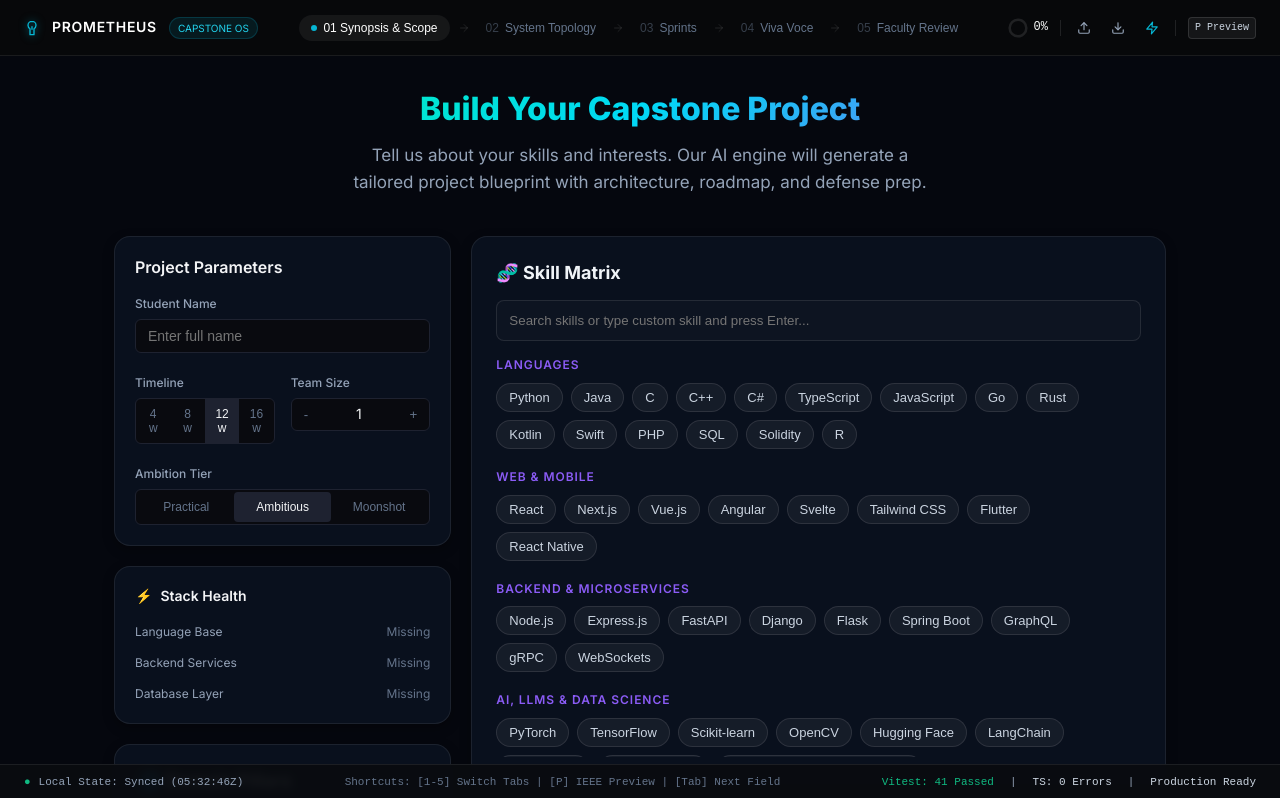
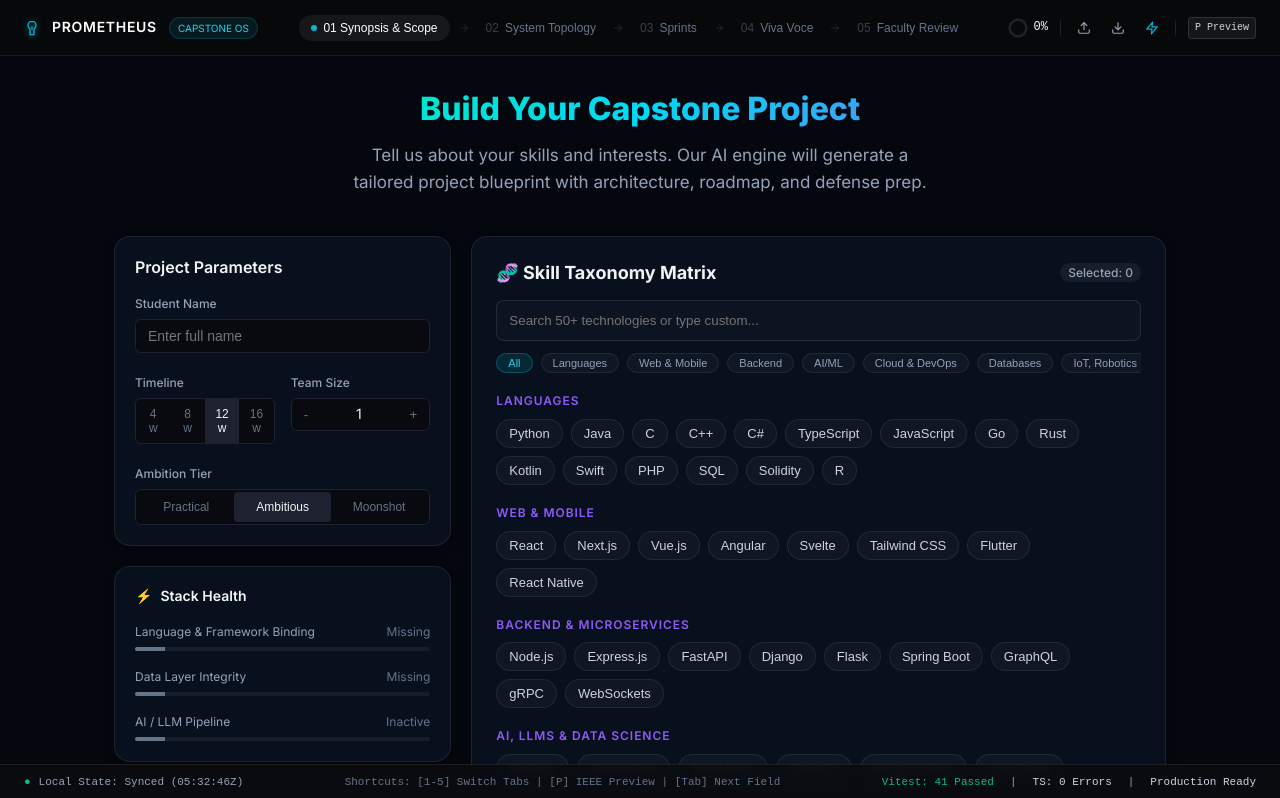
Before and after one commit to raj4393/Project-Prometheus, a React (Vite) app: page / in a window 1280 px wide. Shown: the top 798 px of the page. Built offline with nearby package versions, Linux system fonts and the light colour scheme.

Commit message:
feat: complete UI/UX overhaul with bento layout, hairline borders, and micro-interactions

```diff
--- a/src/App.tsx
+++ b/src/App.tsx
@@ -383,31 +383,42 @@ export default function App(): React.JSX.Element {
                   <h3 style={{ color: '#f3f4f6', fontSize: '0.875rem', fontWeight: 600, marginTop: 0, marginBottom: '1rem', display: 'flex', alignItems: 'center', gap: '0.5rem' }}>
                     <span style={{ color: '#06b6d4' }}>⚡</span> Stack Health
                   </h3>
-                  <div style={{ display: 'flex', flexDirection: 'column', gap: '0.75rem', fontSize: '0.75rem' }}>
+                  <div style={{ display: 'flex', flexDirection: 'column', gap: '1rem', fontSize: '0.75rem' }}>
+                    <div style={{ display: 'flex', flexDirection: 'column', gap: '0.375rem' }}>
                       <div style={{ display: 'flex', justifyContent: 'space-between' }}>
-                      <span style={{ color: '#94a3b8' }}>Language Base</span>
+                        <span style={{ color: '#94a3b8' }}>Language & Framework Binding</span>
                         <span style={{ color: skills.some(s => SKILL_GROUPS[0].skills.includes(s.tag)) ? '#10b981' : '#64748b' }}>
-                        {skills.some(s => SKILL_GROUPS[0].skills.includes(s.tag)) ? 'Covered' : 'Missing'}
+                          {skills.some(s => SKILL_GROUPS[0].skills.includes(s.tag)) ? 'Active' : 'Missing'}
                         </span>
                       </div>
+                      <div style={{ height: '4px', background: 'rgba(255,255,255,0.06)', borderRadius: '2px', overflow: 'hidden' }}>
+                        <div style={{ height: '100%', width: skills.some(s => SKILL_GROUPS[0].skills.includes(s.tag)) ? '100%' : '10%', background: skills.some(s => SKILL_GROUPS[0].skills.includes(s.tag)) ? '#10b981' : '#64748b', transition: 'all 0.3s ease' }} />
+                      </div>
+                    </div>
+
+                    <div style={{ display: 'flex', flexDirection: 'column', gap: '0.375rem' }}>
                       <div style={{ display: 'flex', justifyContent: 'space-between' }}>
-                      <span style={{ color: '#94a3b8' }}>Backend Services</span>
-                      <span style={{ color: skills.some(s => SKILL_GROUPS[2].skills.includes(s.tag)) ? '#10b981' : '#64748b' }}>
-                        {skills.some(s => SKILL_GROUPS[2].skills.includes(s.tag)) ? 'Covered' : 'Missing'}
+                        <span style={{ color: '#94a3b8' }}>Data Layer Integrity</span>
+                        <span style={{ color: skills.some(s => SKILL_GROUPS[5].skills.includes(s.tag)) ? '#10b981' : '#64748b' }}>
+                          {skills.some(s => SKILL_GROUPS[5].skills.includes(s.tag)) ? 'Configured' : 'Missing'}
                         </span>
                       </div>
+                      <div style={{ height: '4px', background: 'rgba(255,255,255,0.06)', borderRadius: '2px', overflow: 'hidden' }}>
+                        <div style={{ height: '100%', width: skills.some(s => SKILL_GROUPS[5].skills.includes(s.tag)) ? '100%' : '10%', background: skills.some(s => SKILL_GROUPS[5].skills.includes(s.tag)) ? '#10b981' : '#64748b', transition: 'all 0.3s ease' }} />
+                      </div>
+                    </div>
+
+                    <div style={{ display: 'flex', flexDirection: 'column', gap: '0.375rem' }}>
                       <div style={{ display: 'flex', justifyContent: 'space-between' }}>
-                      <span style={{ color: '#94a3b8' }}>Database Layer</span>
-                      <span style={{ color: skills.some(s => SKILL_GROUPS[5].skills.includes(s.tag)) ? '#10b981' : '#64748b' }}>
-                        {skills.some(s => SKILL_GROUPS[5].skills.includes(s.tag)) ? 'Covered' : 'Missing'}
+                        <span style={{ color: '#94a3b8' }}>AI / LLM Pipeline</span>
+                        <span style={{ color: skills.some(s => SKILL_GROUPS[3].skills.includes(s.tag)) ? (skills.some(s => SKILL_GROUPS[2].skills.includes(s.tag)) ? '#10b981' : '#F59E0B') : '#64748b' }}>
+                          {skills.some(s => SKILL_GROUPS[3].skills.includes(s.tag)) ? (skills.some(s => SKILL_GROUPS[2].skills.includes(s.tag)) ? 'Ready' : 'Missing Backend') : 'Inactive'}
                         </span>
                       </div>
-
-                    {skills.some(s => SKILL_GROUPS[3].skills.includes(s.tag)) && !skills.some(s => SKILL_GROUPS[2].skills.includes(s.tag)) && (
-                      <div style={{ marginTop: '0.5rem', padding: '0.5rem', background: 'rgba(245, 158, 11, 0.1)', border: '1px solid rgba(245, 158, 11, 0.2)', borderRadius: '4px', color: '#F59E0B' }}>
-                        ⚠️ AI detected without backend. Add FastAPI or Python API.
+                      <div style={{ height: '4px', background: 'rgba(255,255,255,0.06)', borderRadius: '2px', overflow: 'hidden' }}>
+                        <div style={{ height: '100%', width: skills.some(s => SKILL_GROUPS[3].skills.includes(s.tag)) ? (skills.some(s => SKILL_GROUPS[2].skills.includes(s.tag)) ? '100%' : '50%') : '10%', background: skills.some(s => SKILL_GROUPS[3].skills.includes(s.tag)) ? (skills.some(s => SKILL_GROUPS[2].skills.includes(s.tag)) ? '#10b981' : '#F59E0B') : '#64748b', transition: 'all 0.3s ease' }} />
                       </div>
-                    )}
+                    </div>
                   </div>
                 </SurfaceCard>
 
--- a/src/index.css
+++ b/src/index.css
@@ -10,8 +10,8 @@
 :root {
   /* Backgrounds */
   --bg-deep-space: #090a0f;
-  --bg-card: #11131a;
-  --bg-card-hover: #161922;
+  --bg-card: #0f1117;
+  --bg-card-hover: #131620;
 
   /* Borders */
   --border-subtle: #1e2230;
@@ -82,9 +82,14 @@ body {
   overflow-x: hidden;
 }
 
-/* Removed glowing grid background pattern to reduce visual noise */
+/* Radial gradient background accent */
 body::before {
-  display: none;
+  content: '';
+  position: fixed;
+  inset: 0;
+  background-image: radial-gradient(ellipse 80% 50% at 50% -20%, rgba(6, 182, 212, 0.08), transparent 70%);
+  pointer-events: none;
+  z-index: 0;
 }
 
 #root {
@@ -175,8 +180,8 @@ input[type="number"]::-webkit-outer-spin-button {
 
 .surface-card:hover {
   background: var(--bg-card-hover);
-  border-color: var(--border-hover);
-  box-shadow: 0 8px 24px rgba(0, 0, 0, 0.4);
+  border-color: rgba(6, 182, 212, 0.3);
+  box-shadow: 0 8px 30px rgba(0, 0, 0, 0.12);
 }
 
 .telemetry-footer {
--- a/src/presentation/modules/intake/SkillMatrixInput.tsx
+++ b/src/presentation/modules/intake/SkillMatrixInput.tsx
@@ -22,6 +22,7 @@ export function SkillMatrixInput({ selectedSkills, onSkillsChange }: SkillMatrix
   const [activeProficiency, setActiveProficiency] = useState<SkillTag | null>(null);
   const [searchQuery, setSearchQuery] = useState('');
   const [customSkills, setCustomSkills] = useState<string[]>([]);
+  const [activeCategory, setActiveCategory] = useState<string>('All');
 
   const isSelected = useCallback(
     (tag: SkillTag): boolean => selectedSkills.some((s) => s.tag === tag),
@@ -86,13 +87,19 @@ export function SkillMatrixInput({ selectedSkills, onSkillsChange }: SkillMatrix
   const needsBackendForAI = hasAI && !hasBackend;
 
   const filteredGroups = useMemo(() => {
-    if (!searchQuery) return SKILL_GROUPS;
+    let groups = SKILL_GROUPS;
+    if (activeCategory !== 'All') {
+      groups = groups.filter(g => g.category === activeCategory);
+    }
+
+    if (!searchQuery) return groups;
+
     const lowerQuery = searchQuery.toLowerCase();
-    return SKILL_GROUPS.map(g => ({
+    return groups.map(g => ({
       ...g,
       skills: g.skills.filter(s => s.toLowerCase().includes(lowerQuery))
     })).filter(g => g.skills.length > 0);
-  }, [searchQuery]);
+  }, [searchQuery, activeCategory]);
 
   const exactMatchExists = useMemo(() => {
     const lowerQuery = searchQuery.toLowerCase();
@@ -101,8 +108,11 @@ export function SkillMatrixInput({ selectedSkills, onSkillsChange }: SkillMatrix
 
   return (
     <SurfaceCard ariaLabel="Skill matrix input" as="section">
-      <h3 style={{ color: '#F0F4F8', fontSize: '1.125rem', fontWeight: 700, marginTop: 0, marginBottom: '1rem' }}>
-        🧬 Skill Matrix
+      <h3 style={{ color: '#F0F4F8', fontSize: '1.125rem', fontWeight: 700, marginTop: 0, marginBottom: '1rem', display: 'flex', alignItems: 'center', justifyContent: 'space-between' }}>
+        <span>🧬 Skill Taxonomy Matrix</span>
+        <span style={{ fontSize: '0.75rem', fontWeight: 500, color: '#94a3b8', background: 'rgba(255,255,255,0.06)', padding: '2px 8px', borderRadius: '12px' }}>
+          Selected: {selectedSkills.length}
+        </span>
       </h3>
 
       <div style={{ marginBottom: '1rem' }}>
@@ -111,9 +121,40 @@ export function SkillMatrixInput({ selectedSkills, onSkillsChange }: SkillMatrix
           value={searchQuery}
           onChange={(e) => setSearchQuery(e.target.value)}
           onKeyDown={(e) => e.key === 'Enter' && !exactMatchExists && handleAddCustomSkill()}
-          placeholder="Search skills or type custom skill and press Enter..."
-          style={{ width: '100%', padding: '0.75rem', background: 'rgba(255,255,255,0.02)', border: '1px solid rgba(255,255,255,0.1)', color: '#FFF', borderRadius: '8px' }}
+          placeholder="Search 50+ technologies or type custom..."
+          style={{ width: '100%', padding: '0.75rem', background: 'rgba(255,255,255,0.02)', border: '1px solid rgba(255,255,255,0.1)', color: '#FFF', borderRadius: '8px', transition: 'all 0.2s', outline: 'none' }}
+          onFocus={(e) => { e.currentTarget.style.borderColor = '#06b6d4'; }}
+          onBlur={(e) => { e.currentTarget.style.borderColor = 'rgba(255,255,255,0.1)'; }}
         />
+
+        {/* Category Filters */}
+        <div style={{ display: 'flex', gap: '0.5rem', marginTop: '0.75rem', overflowX: 'auto', paddingBottom: '0.25rem' }}>
+          <button
+            onClick={() => setActiveCategory('All')}
+            style={{
+              padding: '4px 12px', borderRadius: '9999px', fontSize: '11px', fontWeight: 500, cursor: 'pointer', border: 'none', transition: 'all 0.2s', whiteSpace: 'nowrap',
+              background: activeCategory === 'All' ? 'rgba(6, 182, 212, 0.15)' : 'rgba(255,255,255,0.03)',
+              color: activeCategory === 'All' ? '#22d3ee' : '#94a3b8',
+              boxShadow: activeCategory === 'All' ? 'inset 0 0 0 1px rgba(6,182,212,0.3)' : 'inset 0 0 0 1px rgba(255,255,255,0.08)'
+            }}
+          >
+            All
+          </button>
+          {SKILL_GROUPS.map(g => (
+            <button
+              key={g.category}
+              onClick={() => setActiveCategory(g.category)}
+              style={{
+                padding: '4px 12px', borderRadius: '9999px', fontSize: '11px', fontWeight: 500, cursor: 'pointer', border: 'none', transition: 'all 0.2s', whiteSpace: 'nowrap',
+                background: activeCategory === g.category ? 'rgba(6, 182, 212, 0.15)' : 'rgba(255,255,255,0.03)',
+                color: activeCategory === g.category ? '#22d3ee' : '#94a3b8',
+                boxShadow: activeCategory === g.category ? 'inset 0 0 0 1px rgba(6,182,212,0.3)' : 'inset 0 0 0 1px rgba(255,255,255,0.08)'
+              }}
+            >
+              {g.category.replace(' & Microservices', '').replace(', LLMs & Data Science', '/ML').replace(' & Hardware', '').replace(' & Queues', '')}
+            </button>
+          ))}
+        </div>
         {searchQuery && !exactMatchExists && (
           <button
             onClick={handleAddCustomSkill}
@@ -137,13 +178,25 @@ export function SkillMatrixInput({ selectedSkills, onSkillsChange }: SkillMatrix
                     <button
                       onClick={() => handleSkillToggle(skill)}
                       style={{
-                        background: isSelected(skill) ? `${profColor}20` : 'rgba(255,255,255,0.05)',
-                        border: isSelected(skill) ? `1px solid ${profColor}` : '1px solid rgba(255,255,255,0.1)',
+                        background: isSelected(skill) ? `${profColor}20` : 'rgba(255,255,255,0.03)',
+                        border: isSelected(skill) ? `1px solid ${profColor}` : '1px solid rgba(255,255,255,0.08)',
                         color: isSelected(skill) ? profColor : '#CBD5E1',
                         padding: '0.375rem 0.75rem',
                         borderRadius: '20px',
                         cursor: 'pointer',
-                        fontSize: '0.8125rem'
+                        fontSize: '0.8125rem',
+                        transition: 'all 0.2s cubic-bezier(0.4, 0, 0.2, 1)',
+                        transform: activeProficiency === skill ? 'scale(0.97)' : 'scale(1)',
+                      }}
+                      onMouseEnter={(e) => {
+                        if (activeProficiency !== skill) {
+                          e.currentTarget.style.transform = 'scale(1.02)';
+                          e.currentTarget.style.boxShadow = isSelected(skill) ? `0 0 8px ${profColor}40` : '0 0 8px rgba(255,255,255,0.1)';
+                        }
+                      }}
+                      onMouseLeave={(e) => {
+                        e.currentTarget.style.transform = activeProficiency === skill ? 'scale(0.97)' : 'scale(1)';
+                        e.currentTarget.style.boxShadow = 'none';
                       }}
                     >
                       {skill} {prof && <span style={{ fontSize: '0.625rem', marginLeft: '4px' }}>({prof})</span>}
@@ -178,13 +231,25 @@ export function SkillMatrixInput({ selectedSkills, onSkillsChange }: SkillMatrix
                     <button
                       onClick={() => handleSkillToggle(skill)}
                       style={{
-                        background: isSelected(skill) ? `${profColor}20` : 'rgba(255,255,255,0.05)',
-                        border: isSelected(skill) ? `1px solid ${profColor}` : '1px solid rgba(255,255,255,0.1)',
+                        background: isSelected(skill) ? `${profColor}20` : 'rgba(255,255,255,0.03)',
+                        border: isSelected(skill) ? `1px solid ${profColor}` : '1px solid rgba(255,255,255,0.08)',
                         color: isSelected(skill) ? profColor : '#CBD5E1',
                         padding: '0.375rem 0.75rem',
                         borderRadius: '20px',
                         cursor: 'pointer',
-                        fontSize: '0.8125rem'
+                        fontSize: '0.8125rem',
+                        transition: 'all 0.2s cubic-bezier(0.4, 0, 0.2, 1)',
+                        transform: activeProficiency === skill ? 'scale(0.97)' : 'scale(1)',
+                      }}
+                      onMouseEnter={(e) => {
+                        if (activeProficiency !== skill) {
+                          e.currentTarget.style.transform = 'scale(1.02)';
+                          e.currentTarget.style.boxShadow = isSelected(skill) ? `0 0 8px ${profColor}40` : '0 0 8px rgba(255,255,255,0.1)';
+                        }
+                      }}
+                      onMouseLeave={(e) => {
+                        e.currentTarget.style.transform = activeProficiency === skill ? 'scale(0.97)' : 'scale(1)';
+                        e.currentTarget.style.boxShadow = 'none';
                       }}
                     >
                       {skill} {prof && <span style={{ fontSize: '0.625rem', marginLeft: '4px' }}>({prof})</span>}
```
Lines whose indentation alone changed are shown as unchanged.
